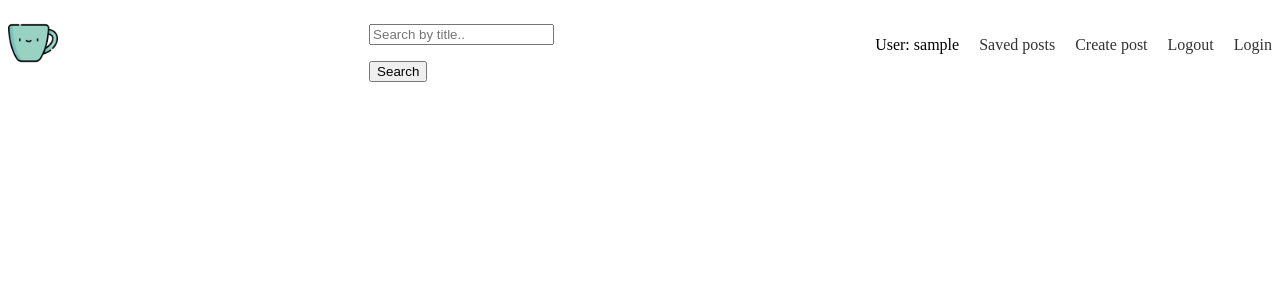
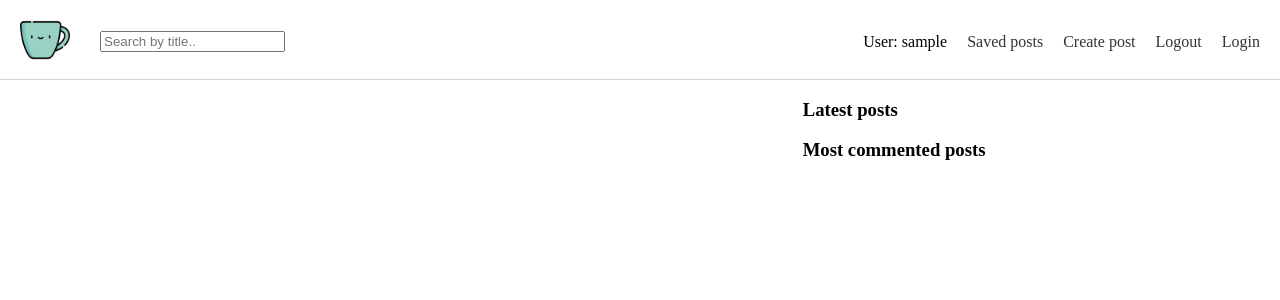
Before and after one commit to bihunva/mug-blogging-platform, a Django app: template blog/templates/blog/index.html in a window 1280 px wide. Shown: the top 300 px of the page. Run offline with Django 4.2, Linux system fonts and the light colour scheme; the template is opened without the code that fills it, so the values that code supplies are empty; the visitor is signed in with stand-in values (Sample User, id 1).

Commit message:
Implemented sidebar with latest posts section

```diff
--- a/blog/static/blog/css/styles.css
+++ b/blog/static/blog/css/styles.css
@@ -1,18 +1,30 @@
+body {
+    margin: 0;
+}
+
+.header-wrapper {
+    border-bottom: 1px solid lightgray;
+}
+
 header {
     display: flex;
     align-items: center;
     justify-content: space-between;
+    margin: 15px 20px 10px 20px;
+}
+
+.logo-search-form {
+    display: flex;
 }
 
 .logo {
-    display: inline;
-    align-items: center;
-    /*width: 150px;*/
+    display: flex;
+    justify-content: center;
+    margin-right: 30px;
 }
 
 .logo img {
     height: 50px;
-    margin-right: 10px;
 }
 
 nav ul {
@@ -37,3 +49,13 @@ nav a {
 nav li:last-child {
     margin-right: 0;
 }
+
+.content-with-sidebar-wrapper {
+    display: grid;
+    grid-template-columns: 2fr 1fr;
+    grid-template-rows: auto;
+    grid-gap: 40px;
+    align-items: start;
+    max-width: 70%;
+    margin: 0 auto;
+}
--- a/blog/templates/blog/includes/header.html
+++ b/blog/templates/blog/includes/header.html
@@ -1,12 +1,15 @@
 {% load static %}
 {% load post_tags %}
 
-<header>
-  <div class="logo">
-    <a href="{% url "blog:index" %}"><img src="{% static "blog/img/logo.png" %}" alt="logo"></a>
-  </div>
-  <div class="serch_from">
-    {% search_form %}
+<div class="header-wrapper">
+  <header>
+  <div class="logo-search-form">
+    <div class="logo">
+      <a href="{% url "blog:index" %}"><img src="{% static "blog/img/logo.png" %}" alt="logo"></a>
+    </div>
+    <div class="search_from">
+      {% search_form %}
+    </div>
   </div>
   <nav>
     <ul>
@@ -18,3 +21,4 @@
     </ul>
   </nav>
 </header>
+</div>
--- /dev/null
+++ b/blog/templates/blog/includes/sidebar.html
@@ -0,0 +1,17 @@
+{% load post_tags %}
+
+<div class="sidebar">
+  <h3>Latest posts</h3>
+  {% show_latest_posts 3 %}
+  <h3>Most commented posts</h3>
+</div>
+
+{#{% get_most_commented_posts as most_commented_posts %}#}
+{#<ul>#}
+{#  {% for post in most_commented_posts %}#}
+{#    <li>#}
+{#      <a href="{% url 'blog:post-detail' pk=post.pk %}">{{ post.title }}</a>#}
+{#      <p><i>by {{ post.author.username }}, {{ post.created|date:"d M Y" }}</i></p>#}
+{#    </li>#}
+{#  {% endfor %}#}
+{#</ul>#}
--- /dev/null
+++ b/blog/templates/blog/inclusions/latest_posts.html
@@ -0,0 +1,7 @@
+<ul>
+  {% for post in latest_posts %}
+    <li>
+      <a href="#">{{ post.title }}</a>
+    </li>
+  {% endfor %}
+</ul>
--- a/blog/templates/blog/tags/search_form.html
+++ b/blog/templates/blog/inclusions/search_form.html
@@ -1,4 +1,4 @@
  <form action="{% url 'blog:search' %}" method="get">
     {{ form.as_p }}
-    <input type="submit" value="Search">
+{#    <input type="submit" value="Search">#}
   </form>
--- a/blog/templates/blog/index.html
+++ b/blog/templates/blog/index.html
@@ -3,8 +3,10 @@
 
 {% block content %}
 
-{#  {% include "blog/includes/banner.html" %}#}
-  {% show_all_posts %}
-{#  {% include "blog/includes/sidebar.html" %}#}
+  {#  {% include "blog/includes/banner.html" %}#}
+  <div class="content-with-sidebar-wrapper">
+    <div class="content-with-sidebar">{% show_all_posts %}</div>
+    {% include "blog/includes/sidebar.html" %}
+  </div>
 
 {% endblock %}
--- a/blog/templatetags/post_tags.py
+++ b/blog/templatetags/post_tags.py
@@ -1,4 +1,5 @@
 from django import template
+from django.db.models import Count
 
 from blog.forms import SearchForm
 from blog.models import Post
@@ -6,7 +7,7 @@ from blog.models import Post
 register = template.Library()
 
 
-@register.inclusion_tag("blog/tags/post_list.html")
+@register.inclusion_tag("blog/inclusions/post_list.html")
 def show_all_posts():
     posts = Post.objects.all()
     context = {"posts": posts}
@@ -14,9 +15,17 @@ def show_all_posts():
     return context
 
 
-@register.inclusion_tag("blog/tags/search_form.html")
+@register.inclusion_tag("blog/inclusions/search_form.html")
 def search_form():
     form = SearchForm()
     context = {"form": form}
 
     return context
+
+
+@register.inclusion_tag("blog/inclusions/latest_posts.html")
+def show_latest_posts(count=5):
+    latest_posts = Post.objects.order_by('-created')[:count]
+    content = {"latest_posts": latest_posts}
+
+    return content
```
Also changed, not shown: blog/templates/blog/search_list.html (+7 -2 lines), blog/templates/blog/inclusions/post_list.html (renamed from blog/templates/blog/tags/post_list.html).
